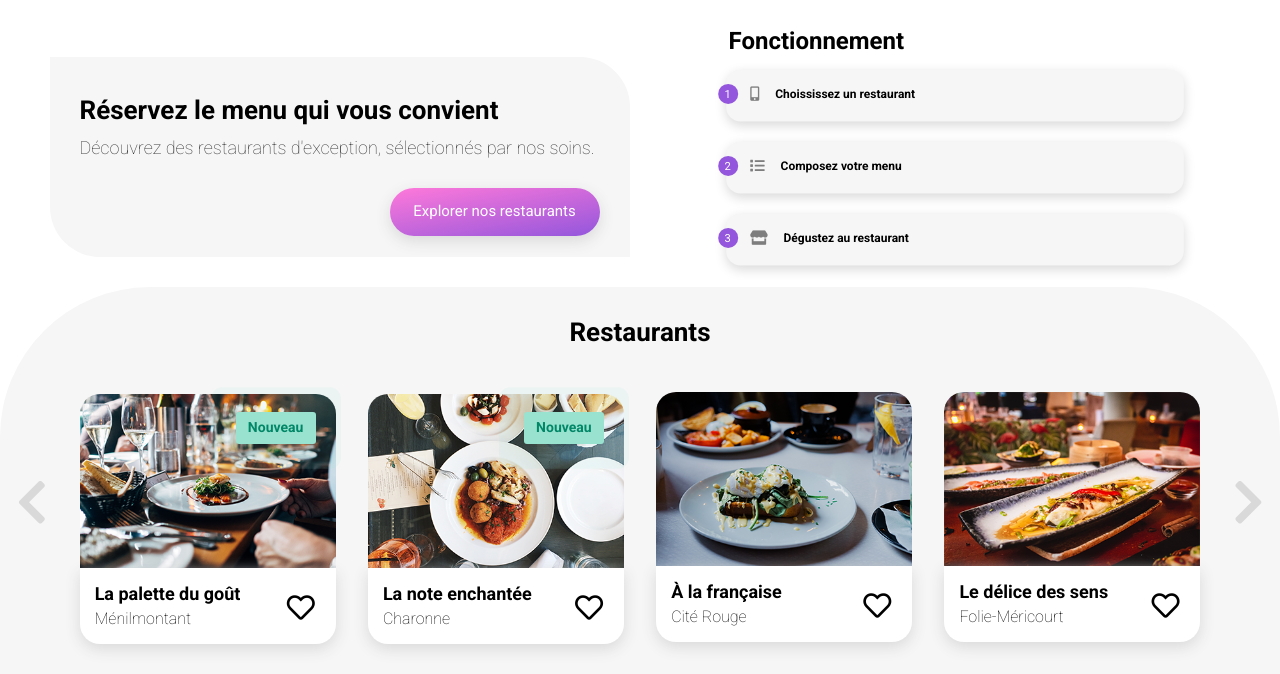
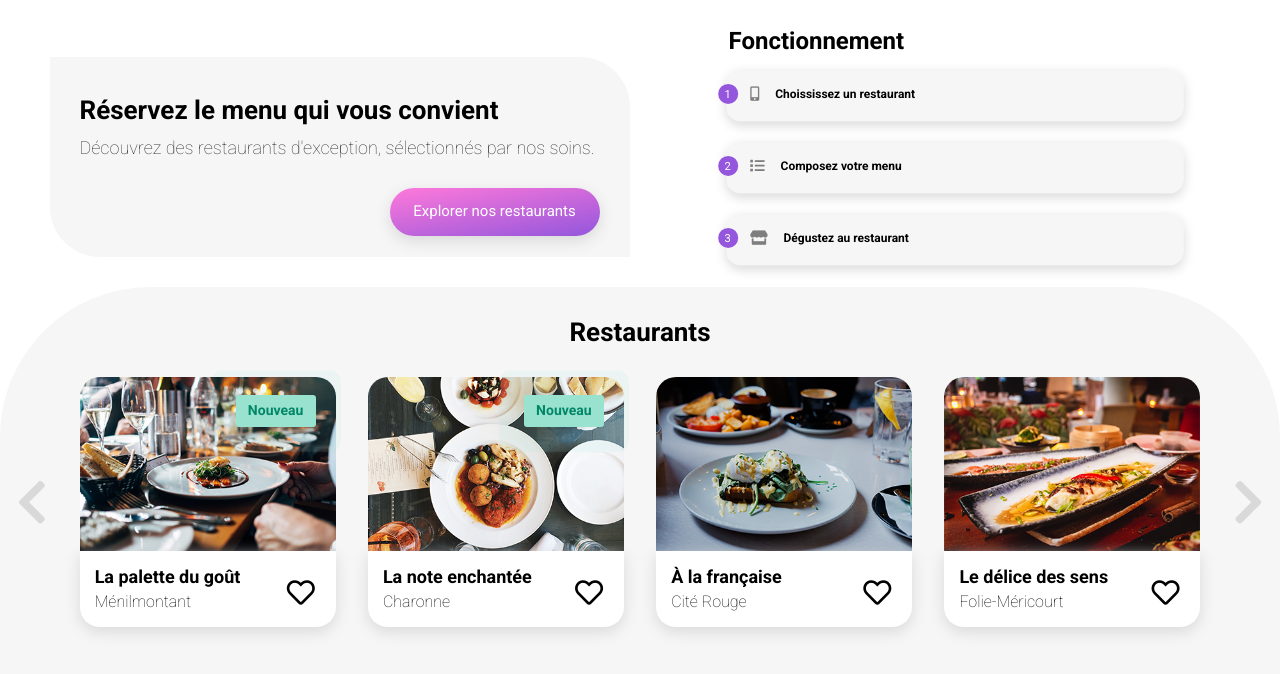
Before and after one commit to Fa-dede/FannyDevilliers_3_08012021, a website: page index.html in a window 1280 px wide. Shown: the part 113-787 px from the top of the page. Drawn offline with Linux system fonts and the light colour scheme; a web font is replaced by a local one.

Commit message:
all(rect):dernières mise à niveau avant rendu

```diff
--- a/scss/components/_articles-index.scss
+++ b/scss/components/_articles-index.scss
@@ -13,7 +13,7 @@
 
 .restaurants{
     display: block;
-    margin-top: 15px;
+    margin-top: 0px;
     height: 253px;
     &__1::before, &__2::before{
         content: "Nouveau";
@@ -68,7 +68,7 @@
             font-size: 16px;
         }
     }
-    i{
+    label{
         display: block;
         float: right;
         position: relative;
@@ -76,8 +76,10 @@
         right: 10px;
         font-size: 28px;
         cursor: pointer;
+        margin-bottom: -50px;
     }
 
-
+&__2, &__3, &__4{
 
 }
+}
--- a/scss/layouts/_desktop-version.scss
+++ b/scss/layouts/_desktop-version.scss
@@ -53,6 +53,7 @@
     margin: 0 0px 20px 0px;
     padding: 0 0 60px 0;
     border-radius: 150px 150px 0 0;
+    max-height: 400px;
     h1{
         text-align: center;
         margin-bottom: 30px;
@@ -87,7 +88,7 @@
         right: 20px;
     }
     &__1, &__2{
-        margin-top: -35px;
+        margin-top: -52px;
     }
     &:hover{
         transform: scale(1.05);
--- a/scss/layouts/_tablette-index.scss
+++ b/scss/layouts/_tablette-index.scss
@@ -6,6 +6,7 @@
     }
 }
     .reservation{
+        max-height: 700px;
     h1{
         text-align: center;
     }
@@ -23,7 +24,7 @@
         margin-left: 30px;
         // margin-top: 50px;
         &__1, &__2{
-            margin-bottom: 60px;
+            margin-bottom: 80px;
         }
         &__1::before, &__2::before{
             // display: none;
--- a/scss/main.scss
+++ b/scss/main.scss
@@ -63,10 +63,12 @@ body{
 
 .reservation{
     background-color: $background-color;
-    padding:30px 30px 70px 30px;
+    height: 1220px;
+    padding:30px 30px 0px 30px;
 
     h1{
         font-size: 26px;
+        margin-bottom: 20px;
     }
     p{
         font-weight: 100;
```
Also changed, not shown: css/styles.css, 1 other file.
